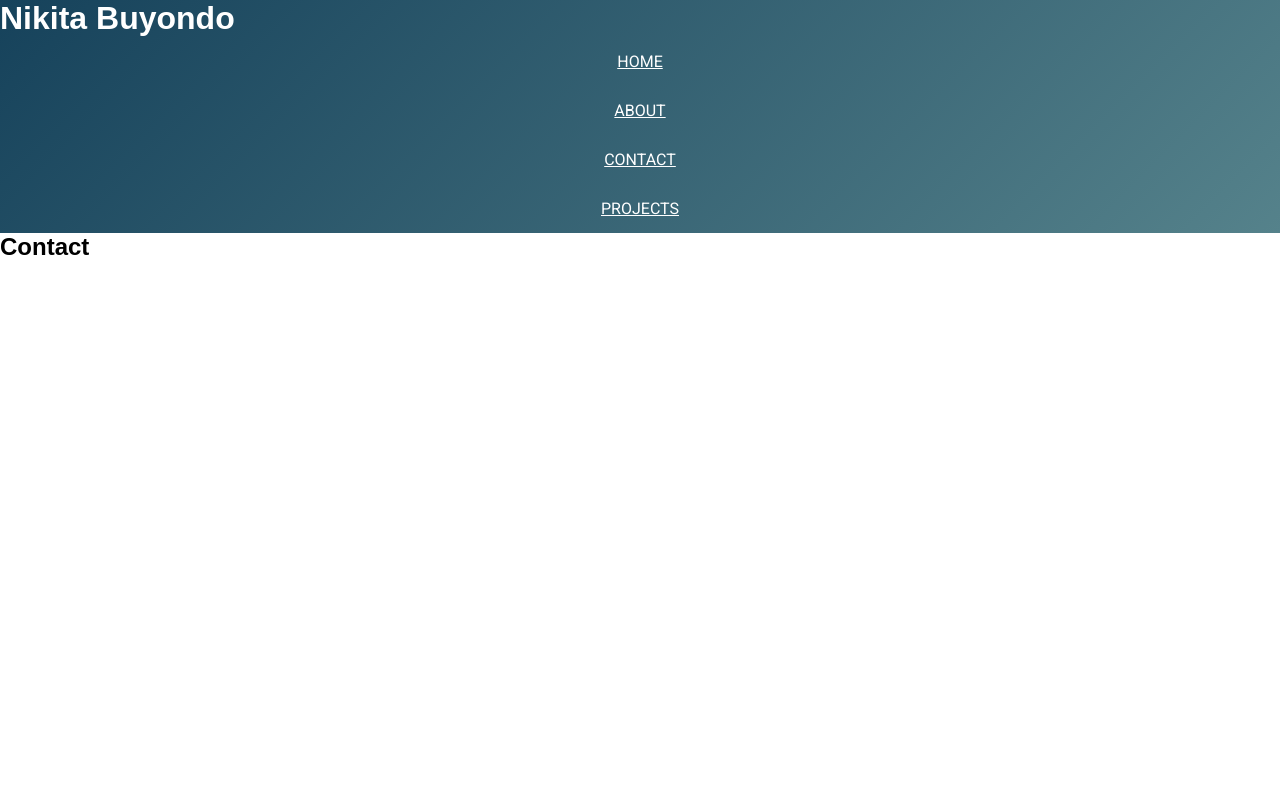
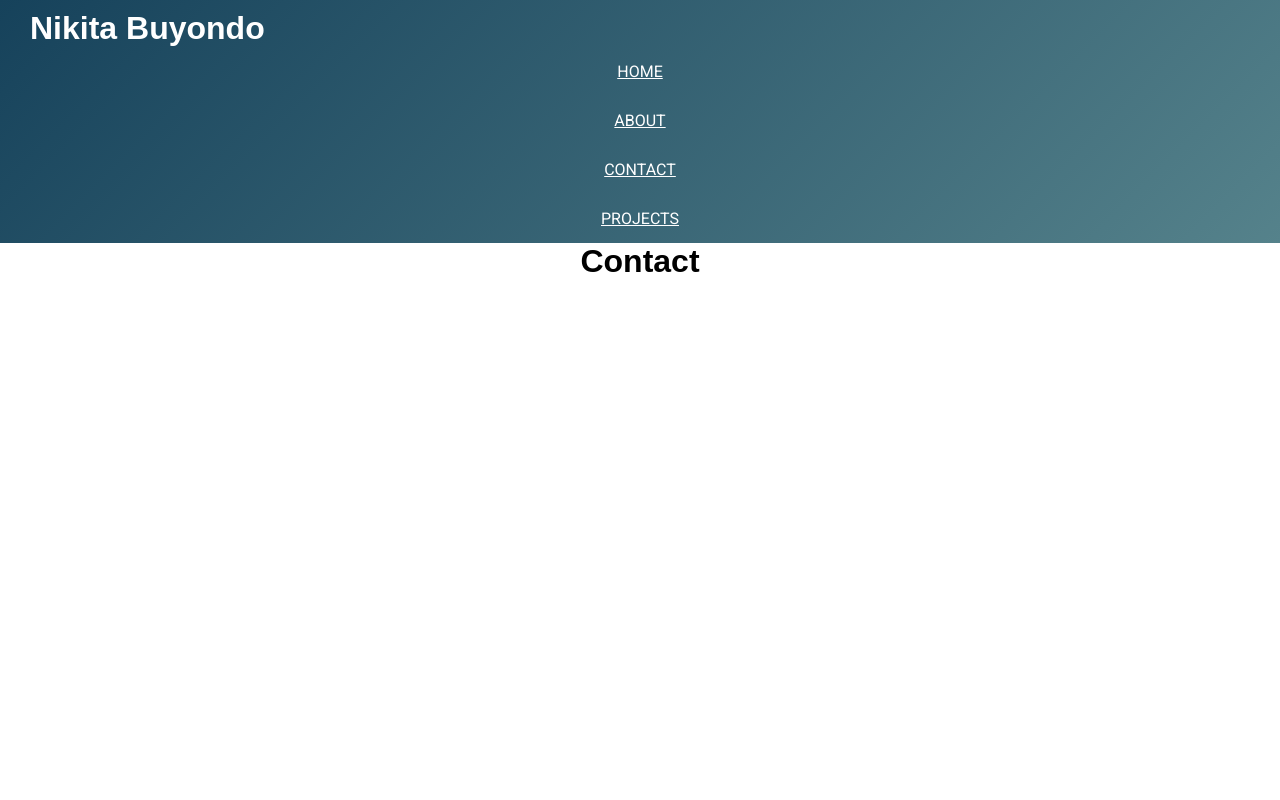
Before and after one commit to NikitaWB/nikita_buyondo_ip2_fe20, a React (Create React App) app: page /contact in a window 1280 px wide. Shown: the top 800 px of the page. Built offline with nearby package versions, Linux system fonts and the light colour scheme; a web font is replaced by a local one.

Commit message:
Just added some styling

```diff
--- a/src/Components/Header/index.js
+++ b/src/Components/Header/index.js
@@ -1,13 +1,15 @@
-import React from 'react'
-import Navigation from './Navigation'
-import styled from 'styled-components'
+import React from "react";
+import Navigation from "./Navigation";
+import styled from "styled-components";
 
 const StyledHeader = styled.header`
   /* background: var(--deep-space-sparkle); */
-background: linear-gradient(135deg, #16425B 0%, #55828B 100%);
+  background: linear-gradient(135deg, #16425b 0%, #55828b 100%);
   color: white;
-
-`
+  h1 {
+    padding: 10px 0px 0px 30px;
+  }
+`;
 
 function Header() {
   return (
@@ -15,7 +17,7 @@ function Header() {
       <h1>Nikita Buyondo</h1>
       <Navigation />
     </StyledHeader>
-    )
+  );
 }
 
-export default Header
+export default Header;
--- a/src/Components/Main/About/index.js
+++ b/src/Components/Main/About/index.js
@@ -7,6 +7,7 @@ import Grid from "@material-ui/core/Grid";
 const useStyles = makeStyles((theme) => ({
   root: {
     flexGrow: 1,
+    overflow: "hidden",
   },
   paper: {
     padding: theme.spacing(2),
--- a/src/Components/Main/Contact/index.js
+++ b/src/Components/Main/Contact/index.js
@@ -1,11 +1,35 @@
-import React from 'react'
+import React from "react";
+import { makeStyles } from "@material-ui/core/styles";
+import Grid from "@material-ui/core/Grid";
+
+const useStyles = makeStyles((theme) => ({
+  root: {
+    flexGrow: 1,
+    overflow: "hidden",
+  },
+  paper: {
+    padding: theme.spacing(2),
+    textAlign: "center",
+    color: theme.palette.text.secondary,
+    fontFamily: "Roboto",
+  },
+  styledH1: {
+    textAlign: "center",
+  },
+}));
 
 function Contact() {
-    return (
-        <>
-            <h2>Contact</h2>
-        </>
-    )
+  const classes = useStyles();
+
+  return (
+    <div className={classes.root}>
+      <Grid container alignItems="center" justify="space-around" spacing={5}>
+        <Grid item xs={12}>
+          <h1 className={classes.styledH1}>Contact</h1>
+        </Grid>
+      </Grid>
+    </div>
+  );
 }
 
-export default Contact
+export default Contact;
--- a/src/Components/Main/Projects/index.js
+++ b/src/Components/Main/Projects/index.js
@@ -6,6 +6,7 @@ import Grid from "@material-ui/core/Grid";
 const useStyles = makeStyles((theme) => ({
   root: {
     flexGrow: 1,
+    overflow: "hidden",
   },
   paper: {
     padding: theme.spacing(2),
```
Lines whose indentation alone changed are shown as unchanged.
